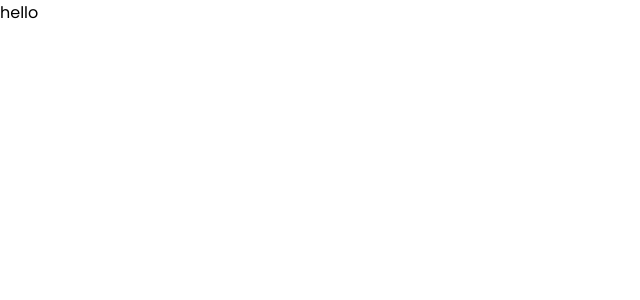
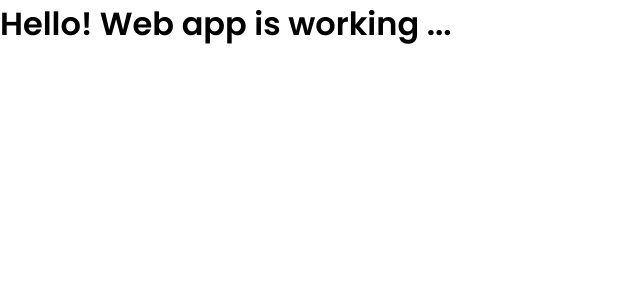
Before and after one commit to praddyotahayaran/googledocs, a React (Vite) app: page / in a window 1280 px wide. Shown: the top 300 px of the page, without its empty margins (0-640 px from the left). Built offline with nearby package versions, Linux system fonts and the light colour scheme.

Commit message:
deploy error

```diff
--- a/src/App.jsx
+++ b/src/App.jsx
@@ -1,14 +1,9 @@
 import './App.css'
-// import Header from './Components/Header/Header'
-// import TextEditor from './Components/TextEditor/TextEditor'
-
 function App() {
 
   return (
     <div className="app">
-      {/* <Header />
-      <TextEditor /> */}
-    hello
+    <h1>Hello! Web app is working ...</h1>
     </div>
   )
 }
```
